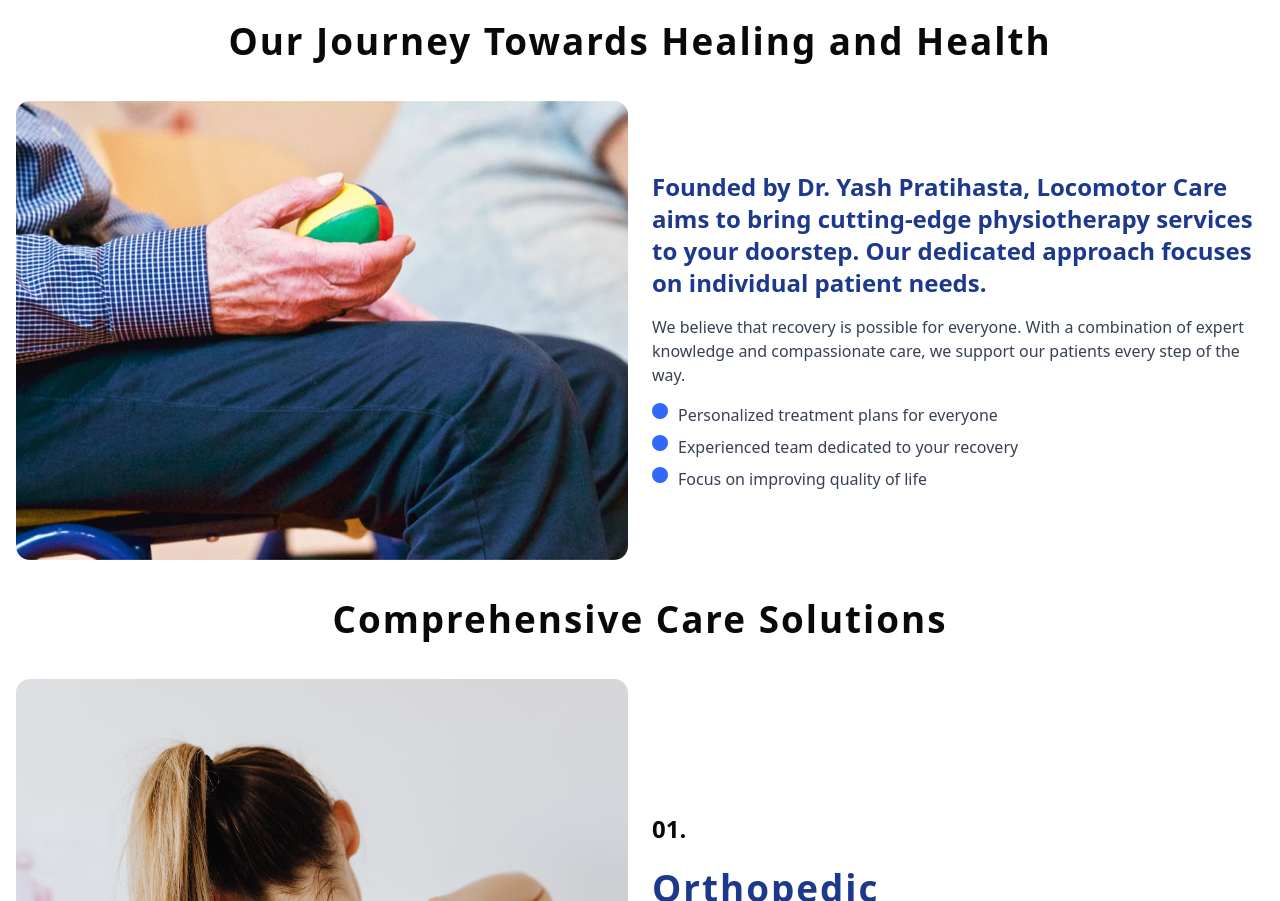
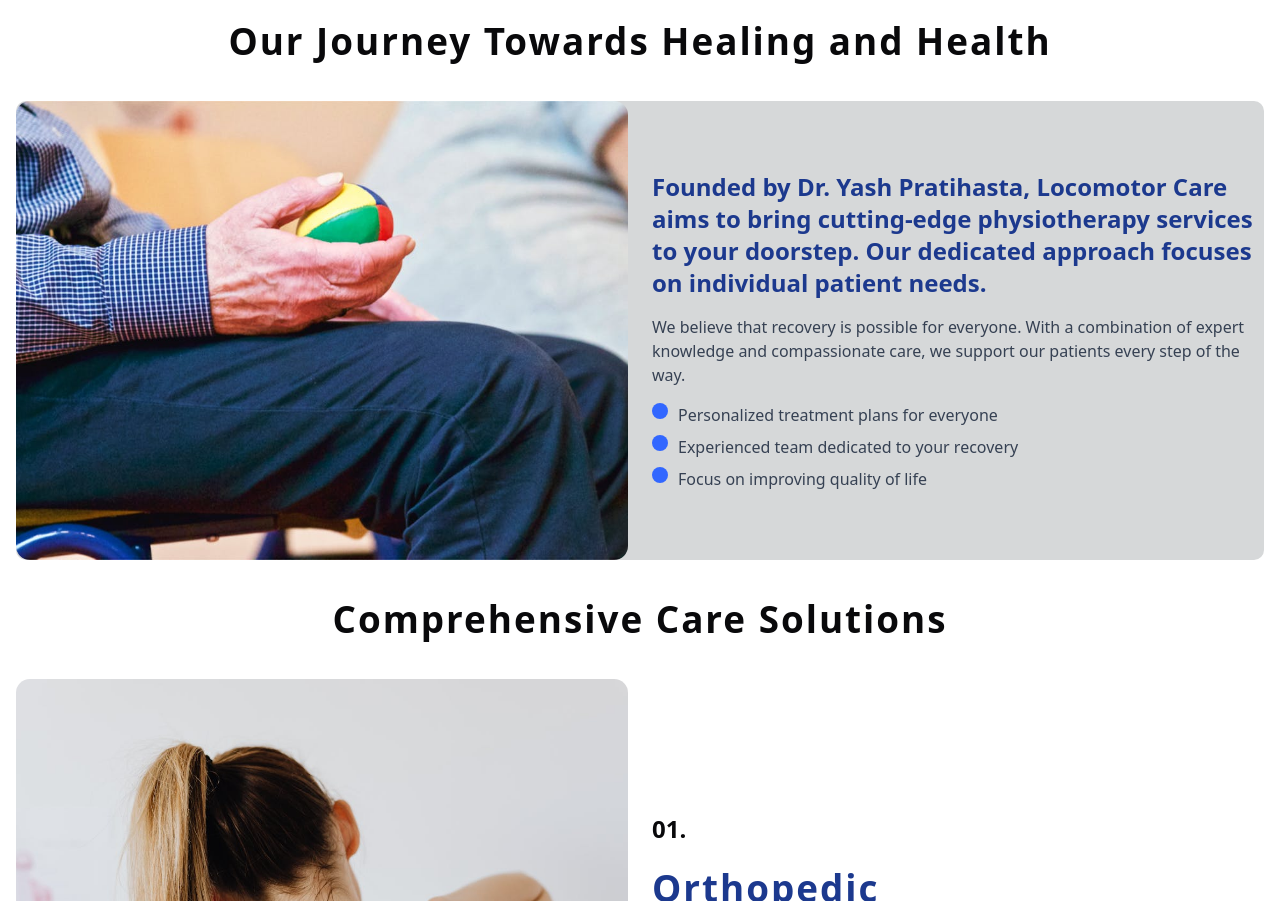
Before and after one commit to ChandanKumarWeb/LocoMotor-Care, a Next.js app: page / in a window 1280 px wide. Shown: the part 802-1703 px from the top of the page. Built offline with nearby package versions, Linux system fonts and the light colour scheme.

Commit message:
commited for start work on office pc

```diff
--- a/src/app/Components/Banner.tsx
+++ b/src/app/Components/Banner.tsx
@@ -15,7 +15,7 @@ const Banner: React.FC<BannerProps> = ({ pageName }) => {
         transition={{ duration: 0.8, ease: "easeOut" }}
       >
         <motion.h1
-          className="text-2xl lg:text-6xl font-bold text-blue-900 dark:text-blue-100 border-b-4 border-b-indigo-500"
+          className="text-2xl lg:text-6xl font-bold text-[#404040] dark:text-white border-b-4 border-b-[#c7d2fe]"
           initial={{ y: -20, opacity: 0 }}
           animate={{ y: 0, opacity: 1 }}
           transition={{ duration: 0.6, delay: 0.3 }}
--- a/src/app/Pages/Home.tsx
+++ b/src/app/Pages/Home.tsx
@@ -76,14 +76,14 @@ function Home() {
       </motion.div>
 
       <motion.div
-        className="flex flex-col lg:flex-row justify-evenly items-center gap-6 my-8 px-4"
+        className="flex flex-col lg:flex-row justify-evenly items-center gap-6 my-8 rounded-lg mx-4 bg-[#D6D8D9] dark:bg-[#09090B]"
         initial={{ opacity: 0, y: 30 }}
         whileInView={{ opacity: 1, y: 0 }}
         viewport={{ once: true, amount: 0.3 }}
         transition={{ duration: 0.8 }}
       >
         {/* Image Section */}
-        <div className="relative w-full sm:w-3/4 md:w-2/3 lg:w-1/2 aspect-[4/3]">
+        <div className="relative w-full sm:w-3/4 md:w-2/3 lg:w-1/2 aspect-[4/3] ">
           <Image
             src={introImg}
             alt="intro image"
@@ -93,7 +93,7 @@ function Home() {
         </div>
 
         {/* Text Section */}
-        <div className="flex flex-col gap-4 justify-center w-full lg:w-1/2">
+        <div className="flex flex-col gap-4 justify-center  bg-[#D6D8D9] w-full lg:w-1/2">
           <h1 className="font-semibold text-lg md:text-xl lg:text-2xl text-blue-900 dark:text-blue-100">
             Founded by Dr. Yash Pratihasta, Locomotor Care aims to bring
             cutting-edge physiotherapy services to your doorstep. Our dedicated
--- a/src/app/Pages/Services.tsx
+++ b/src/app/Pages/Services.tsx
@@ -4,7 +4,7 @@ import Banner from "../Components/Banner";
 function Services() {
   return (
     <div>
-      <Banner img="/Images/BannerImg.jpeg" pageName={"Services"} />
+      <Banner pageName={"Services"} />
     </div>
   );
 }
```
